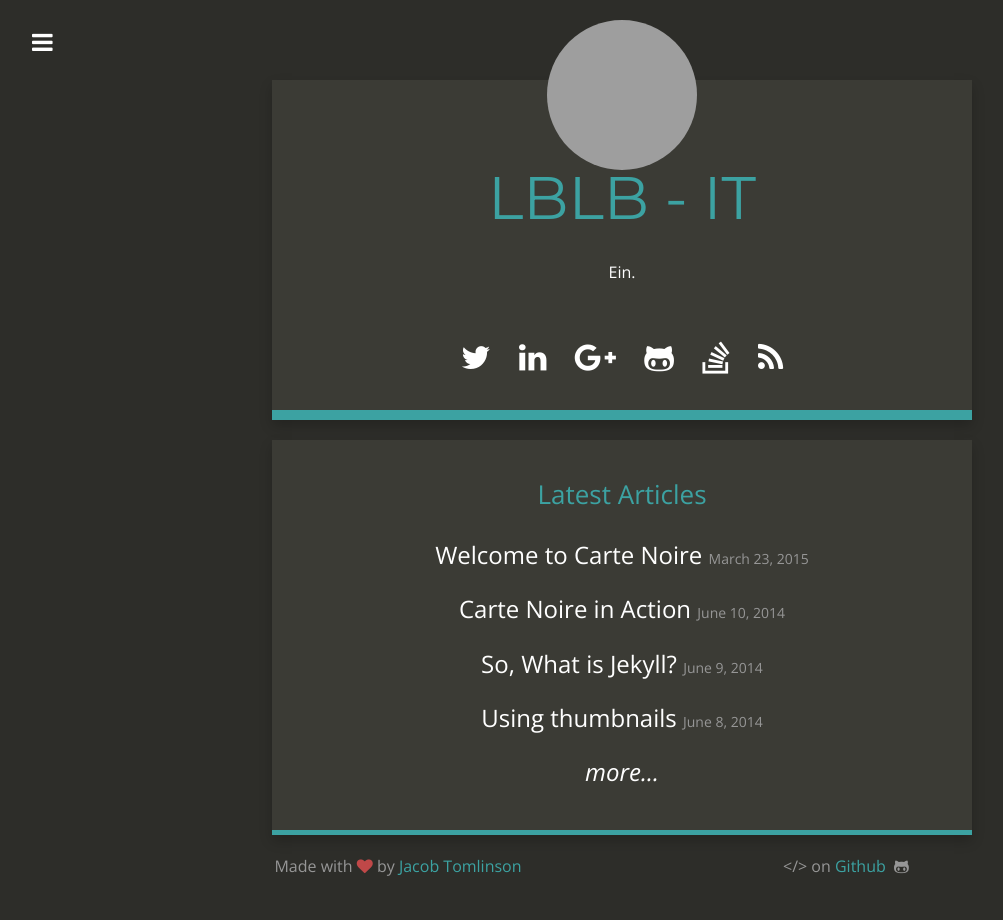
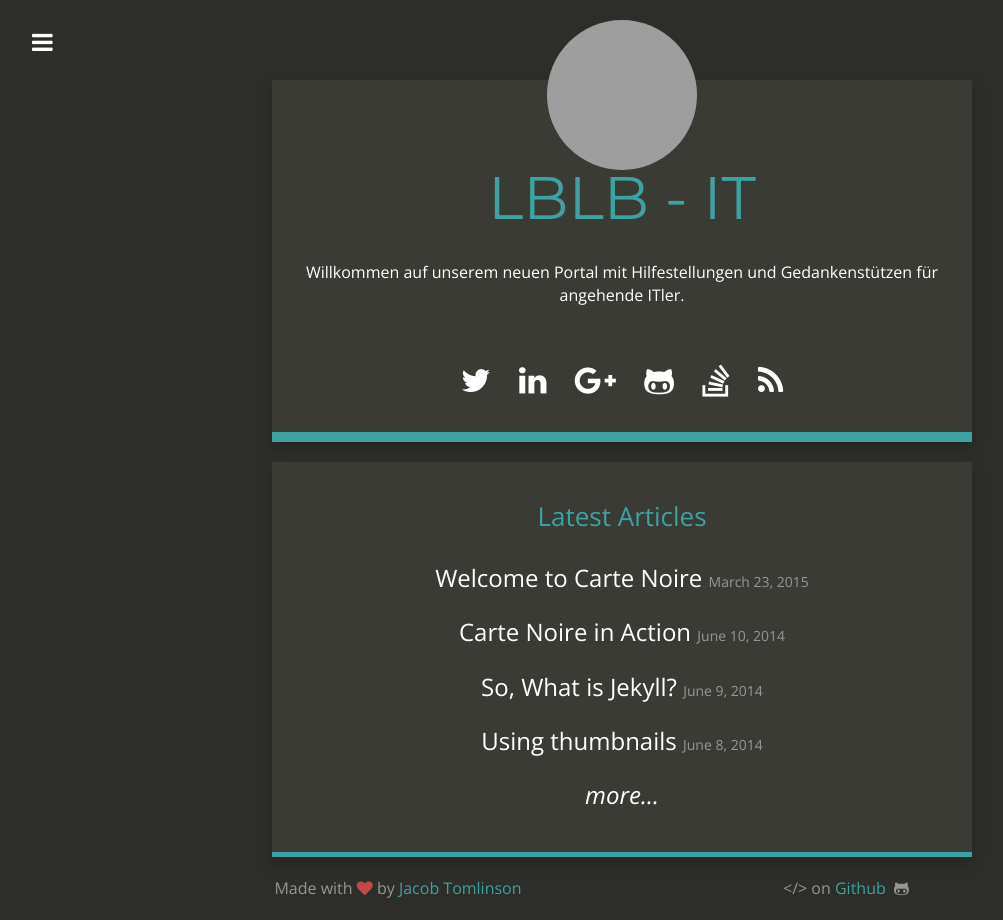
Before and after one commit to eski1337/lblb-it-ffd00, a Jekyll site: the page built from index.html, in a window 1280 px wide. Shown: the whole page, without its empty margins (18-1021 px from the left). Built offline with Jekyll 4.4.1, drawn with Linux system fonts in a browser that asks for light colours; nearby versions of some CDN libraries; grey boxes are pictures that could not be loaded.

Commit message:
_config.yml: changed

```diff
--- a/_config.yml
+++ b/_config.yml
@@ -4,7 +4,7 @@
 baseurl: ''
 url: ''
 title_description: >-
-  Ein.
+  Willkommen auf unserem neuen Portal mit Hilfestellungen und Gedankenstützen für angehende ITler.
 title_image: 'https://www.gravatar.com/avatar/00000000000000000000000000000000?s=500&d=mm'
 google_analytics: UA-20365477-4
 disqus_account: cartenoire
```
